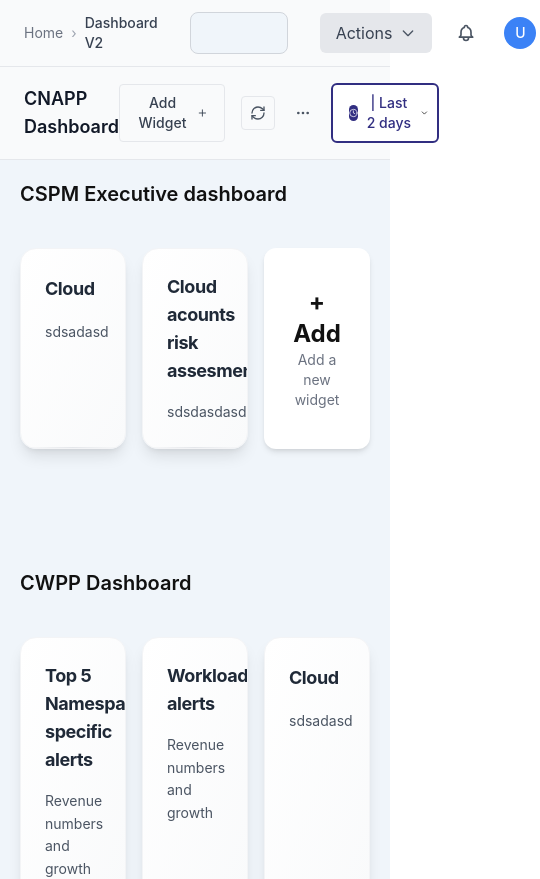
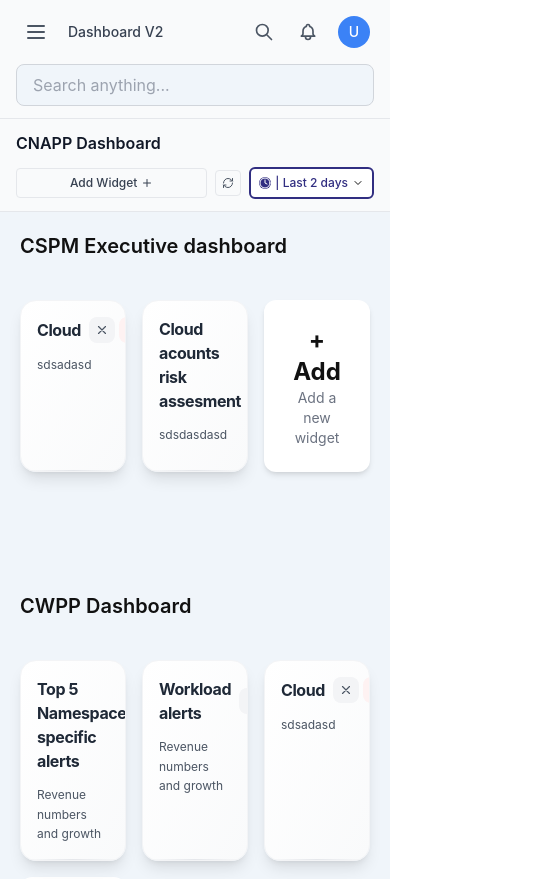
Before and after one commit to SarthakNative/Accunox-frontend, a React (Vite) app: page / in a window 390 px wide. Shown: the top 879 px of the page, 540 px wide, since content can reach past the window. Built offline with nearby package versions, Linux system fonts and the light colour scheme.

Commit message:
fixed styling for mobile view

```diff
--- a/src/components/Header.jsx
+++ b/src/components/Header.jsx
@@ -14,7 +14,53 @@ export default function Header() {
 
   return (
     <header className="w-full bg-gray-50 border-b border-gray-200">
-      <div className="flex items-center justify-between px-6 py-3">
+  <div className="px-4 sm:px-6 py-3">
+    {/* Mobile Layout */}
+    <div className="lg:hidden">
+      <div className="flex items-center justify-between">
+        {/* Left: Menu button and abbreviated breadcrumb */}
+        <div className="flex items-center space-x-3">
+          <button className="p-2 hover:bg-gray-200 rounded-md transition-colors">
+            <svg className="w-6 h-6 text-gray-600" fill="none" stroke="currentColor" viewBox="0 0 24 24">
+              <path strokeLinecap="round" strokeLinejoin="round" strokeWidth={2} d="M4 6h16M4 12h16M4 18h16" />
+            </svg>
+          </button>
+          <span className="text-sm font-medium text-gray-700 truncate max-w-[120px]">Dashboard V2</span>
+        </div>
+
+        {/* Right: Essential actions */}
+        <div className="flex items-center space-x-2">
+          {/* Search toggle for mobile */}
+          <button className="p-2 hover:bg-gray-200 rounded-full transition-colors">
+            <svg className="w-5 h-5 text-gray-600" fill="none" stroke="currentColor" viewBox="0 0 24 24">
+              <path strokeLinecap="round" strokeLinejoin="round" strokeWidth={2} d="M21 21l-6-6m2-5a7 7 0 11-14 0 7 7 0 0114 0z" />
+            </svg>
+          </button>
+
+          {/* Notification icon */}
+          <button className="p-2 hover:bg-gray-200 rounded-full transition-colors relative">
+            <svg className="w-5 h-5 text-gray-600" fill="none" stroke="currentColor" viewBox="0 0 24 24">
+              <path strokeLinecap="round" strokeLinejoin="round" strokeWidth={2} d="M15 17h5l-1.405-1.405A2.032 2.032 0 0118 14.158V11a6.002 6.002 0 00-4-5.659V5a2 2 0 10-4 0v.341C7.67 6.165 6 8.388 6 11v3.159c0 .538-.214 1.055-.595 1.436L4 17h5m6 0v1a3 3 0 11-6 0v-1m6 0H9" />
+            </svg>
+          </button>
+
+          {/* User avatar */}
+          <button className="p-1 hover:bg-gray-200 rounded-full transition-colors">
+            <div className="w-8 h-8 bg-blue-500 rounded-full flex items-center justify-center">
+              <span className="text-white text-sm font-medium">U</span>
+            </div>
+          </button>
+        </div>
+      </div>
+
+      {/* Mobile Search Bar - Can be toggled */}
+      <div className="mt-3">
+        <SearchBar value={searchQuery} onChange={handleSearchChange} />
+      </div>
+    </div>
+
+    {/* Desktop Layout */}
+    <div className="hidden lg:flex items-center justify-between">
       {/* Left section - Breadcrumb */}
       <div className="flex items-center space-x-2 text-sm">
         <span className="text-gray-500">Home</span>
@@ -52,44 +98,7 @@ export default function Header() {
         </button>
       </div>
     </div>
+  </div>
 </header>
   );
 }
-
-function SearchResults({ q, widgets, categories }) {
-  // Add safety check for q
-  if (!q || typeof q.trim !== 'function') {
-    return null;
-  }
-
-  const ql = q.toLowerCase().trim();
-  const results = widgets.filter(
-    w => w.title.toLowerCase().includes(ql) || w.text.toLowerCase().includes(ql)
-  );
-
-  if (results.length === 0) {
-    return <div className="no-results p-4 text-gray-500">No widgets found for "{q}"</div>;
-  }
-
-  return (
-    <div>
-      <h3 className="text-lg font-semibold mb-3">Search results for "{q}"</h3>
-      <div className="search-results grid gap-3">
-        {results.map(w => (
-          <div key={w.id} className="search-item p-3 bg-gray-50 rounded-lg border">
-            <h4 className="font-medium text-gray-900">{w.title}</h4>
-            <p className="text-gray-600 text-sm mt-1">{w.text}</p>
-            <div className="meta text-xs text-gray-500 mt-2">
-              Categories:{' '}
-              {w.categoryIds.length
-                ? w.categoryIds
-                    .map(cid => categories.find(c => c.id === cid)?.name || cid)
-                    .join(', ')
-                : '—'}
-            </div>
-          </div>
-        ))}
-      </div>
-    </div>
-  );
-}
--- a/src/components/Header2.jsx
+++ b/src/components/Header2.jsx
@@ -3,45 +3,47 @@ import { useDispatch, useSelector } from 'react-redux';
 import { setShowCategoryManager } from '../slices/dashboardSlice';
 
 const Header2 = () => {
-  const showCategoryManager=useSelector(state=>state.dashboard.showCategoryManager);
-  const dispatch=useDispatch();
+  const showCategoryManager = useSelector(state => state.dashboard.showCategoryManager);
+  const dispatch = useDispatch();
+
   return (
-    <div className="bg-gray-50 px-6 py-4 border-b border-gray-200">
-      <div className="flex items-center justify-between">
+    <div className="bg-gray-50 px-4 sm:px-6 py-3 sm:py-4 border-b border-gray-200">
+      <div className="flex flex-col sm:flex-row items-start sm:items-center justify-between gap-3">
         {/* Left side - Dashboard title */}
-        <h1 className="text-lg font-semibold text-gray-900">
+        <h1 className="text-base sm:text-lg font-semibold text-gray-900">
           CNAPP Dashboard
         </h1>
 
         {/* Right side - Controls */}
-        <div className="flex items-center space-x-4">
+        <div className="flex items-center gap-2 sm:gap-4 w-full sm:w-auto">
           {/* Add Widget button */}
-          <button className="flex items-center space-x-2 text-gray-700 hover:text-gray-900 transition-colors border px-4 py-2 rounded"
-          onClick={()=>{
-            dispatch(setShowCategoryManager(!showCategoryManager));
-          }}
+          <button
+            className="flex items-center gap-1 sm:gap-2 text-gray-700 hover:text-gray-900 transition-colors border px-3 sm:px-4 py-1.5 sm:py-2 rounded text-sm flex-1 sm:flex-initial justify-center sm:justify-start"
+            onClick={() => {
+              dispatch(setShowCategoryManager(!showCategoryManager));
+            }}
           >
-            <span className="text-sm font-medium">Add Widget</span>
-            <Plus className="w-4 h-4" />
+            <span className="text-xs sm:text-sm font-medium">Add Widget</span>
+            <Plus className="w-3 h-3 sm:w-4 sm:h-4" />
           </button>
 
           {/* Refresh button */}
-          <button className="p-1 text-gray-600 hover:text-gray-900 transition-colors border rounded p-2">
-            <RefreshCw className="w-4 h-4" />
+          <button className="p-1.5 sm:p-2 text-gray-600 hover:text-gray-900 transition-colors border rounded">
+            <RefreshCw className="w-3 h-3 sm:w-4 sm:h-4" />
           </button>
 
-          {/* More options button */}
-          <button className="p-1 text-gray-600 hover:text-gray-900 transition-colors">
+          {/* More options button - Hidden on mobile, visible on sm and up */}
+          <button className="hidden sm:block p-1.5 sm:p-2 text-gray-600 hover:text-gray-900 transition-colors">
             <MoreHorizontal className="w-4 h-4" />
           </button>
 
           {/* Time period dropdown */}
-          <div className="relative ">
-            <button className="flex items-center space-x-2 px-2 py-2 bg-white border border-indigo-900 border-2 rounded-md text-sm font-medium  transition-colors">
-              <div className="h-2 rounded-full"></div>
-              <Clock className="w-4 h-4 bg-indigo-900 text-white rounded-full"  />
-              <span className='text-indigo-900'>| Last 2 days</span>
-              <ChevronDown className="w-4 h-4" />
+          <div className="relative">
+            <button className="flex items-center gap-1 sm:gap-2 px-2 sm:px-3 py-1.5 sm:py-2 bg-white border border-indigo-900 border-2 rounded-md text-xs sm:text-sm font-medium transition-colors">
+              <div className="h-2 rounded-full hidden sm:block"></div>
+              <Clock className="w-3 h-3 sm:w-4 sm:h-4 bg-indigo-900 text-white rounded-full" />
+              <span className='text-indigo-900 xs:hidden'>| Last 2 days</span>
+              <ChevronDown className="w-3 h-3 sm:w-4 sm:h-4" />
             </button>
           </div>
         </div>
--- a/src/components/WidgetCard.jsx
+++ b/src/components/WidgetCard.jsx
@@ -15,21 +15,21 @@ export default function WidgetCard({ widget, categoryId }) {
   };
 
   return (
-    <div className="group relative max-w-sm bg-gradient-to-br from-white to-gray-50 rounded-2xl shadow-lg hover:shadow-2xl transition-all duration-300 hover:-translate-y-1 overflow-hidden border border-gray-100">
+    <div className="group relative w-full max-w-sm bg-gradient-to-br from-white to-gray-50 rounded-2xl shadow-lg hover:shadow-2xl transition-all duration-300 hover:-translate-y-1 overflow-hidden border border-gray-100">
   {/* Header */}
-      <div className="flex items-center justify-between p-6 pb-4">
-        <h3 className="text-lg font-bold text-gray-800 tracking-tight">
+  <div className="flex items-center justify-between p-4 sm:p-6 pb-3 sm:pb-4">
+    <h3 className="text-base sm:text-lg font-bold text-gray-800 tracking-tight pr-2">
       {widget.title}
     </h3>
 
-        {/* Action buttons */}
-        <div className="flex items-center gap-2 opacity-0 group-hover:opacity-100 transition-opacity duration-200">
+    {/* Action buttons - always visible on mobile, hover effect on desktop */}
+    <div className="flex items-center gap-1 sm:gap-2 opacity-100 sm:opacity-0 sm:group-hover:opacity-100 transition-opacity duration-200">
       <button
         title="Remove from this category"
         onClick={removeFromCategory}
-            className="p-2 rounded-lg bg-gray-100 hover:bg-gray-200 text-gray-600 hover:text-gray-800 transition-all duration-200 hover:scale-110"
+        className="p-1.5 sm:p-2 rounded-lg bg-gray-100 hover:bg-gray-200 active:bg-gray-200 text-gray-600 hover:text-gray-800 transition-all duration-200 hover:scale-110 active:scale-95"
       >
-            <svg className="w-4 h-4" fill="none" stroke="currentColor" viewBox="0 0 24 24">
+        <svg className="w-3.5 h-3.5 sm:w-4 sm:h-4" fill="none" stroke="currentColor" viewBox="0 0 24 24">
           <path strokeLinecap="round" strokeLinejoin="round" strokeWidth={2} d="M6 18L18 6M6 6l12 12" />
         </svg>
       </button>
@@ -37,9 +37,9 @@ export default function WidgetCard({ widget, categoryId }) {
       <button
         title="Delete widget"
         onClick={deleteGlobally}
-            className="p-2 rounded-lg bg-red-50 hover:bg-red-100 text-red-500 hover:text-red-700 transition-all duration-200 hover:scale-110"
+        className="p-1.5 sm:p-2 rounded-lg bg-red-50 hover:bg-red-100 active:bg-red-100 text-red-500 hover:text-red-700 transition-all duration-200 hover:scale-110 active:scale-95"
       >
-            <svg className="w-4 h-4" fill="none" stroke="currentColor" viewBox="0 0 24 24">
+        <svg className="w-3.5 h-3.5 sm:w-4 sm:h-4" fill="none" stroke="currentColor" viewBox="0 0 24 24">
           <path strokeLinecap="round" strokeLinejoin="round" strokeWidth={2} d="M19 7l-.867 12.142A2 2 0 0116.138 21H7.862a2 2 0 01-1.995-1.858L5 7m5 4v6m4-6v6m1-10V4a1 1 0 00-1-1h-4a1 1 0 00-1 1v3M4 7h16" />
         </svg>
       </button>
@@ -47,8 +47,8 @@ export default function WidgetCard({ widget, categoryId }) {
   </div>
 
   {/* Body */}
-      <div className="px-6 pb-6">
-        <p className="text-gray-600 leading-relaxed text-sm">
+  <div className="px-4 sm:px-6 pb-4 sm:pb-6">
+    <p className="text-gray-600 leading-relaxed text-xs sm:text-sm">
       {widget.text}
     </p>
   </div>
```
Lines whose indentation alone changed are shown as unchanged.
